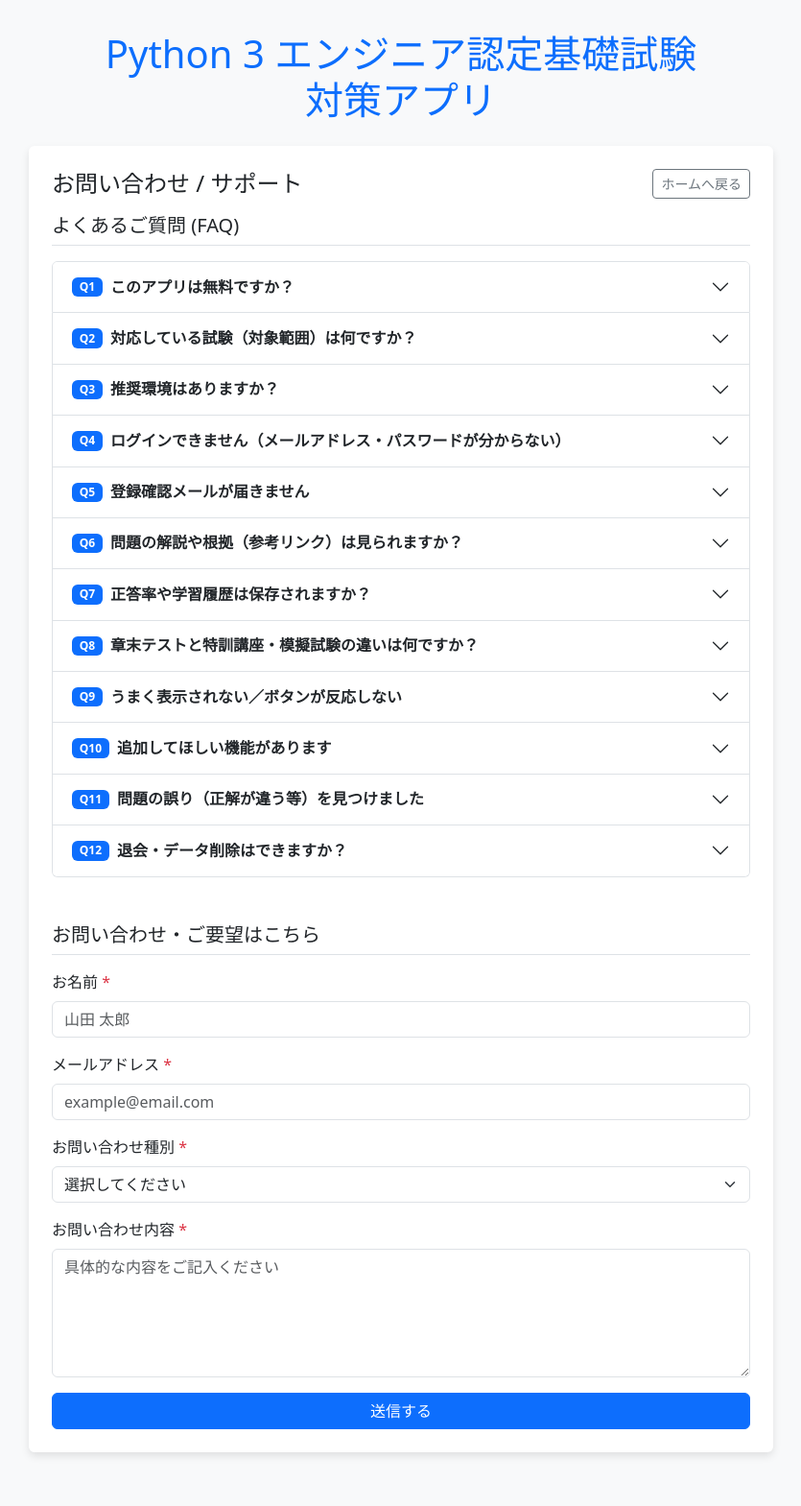
After one commit to okkey-sun/okkey, a Flask app: page /support in a window 1280 px wide. The commit adds this page. Shown: the whole page at 96% size, without its empty margins (222-1057 px from the left). Run offline with Flask 3, Linux system fonts and the light colour scheme.

Commit message:
問い合わせ実装

```diff
--- a/app.py
+++ b/app.py
@@ -65,6 +65,69 @@ def send_verification_email(user_email, token_url):
     except Exception as e:
         print(f"Email send error: {e}")
         return False
+
+def send_contact_email(name, user_email, category, message_body):
+    """
+    お問い合わせメールを管理者に送信する関数
+    """
+    receiver_email = os.environ.get('MAIL_ADDRESS')
+    password = os.environ.get('MAIL_PASSWORD')
+
+    if not receiver_email or not password:
+        print("Error: 環境変数 MAIL_ADDRESS または MAIL_PASSWORD が設定されていません。")
+        return False
+
+    subject = f"【お問い合わせ】{category} ({name}様)"
+    body = f"""
+以下の内容でお問い合わせがありました。
+
+■お名前: {name}
+■Email: {user_email}
+■カテゴリ: {category}
+
+■メッセージ:
+{message_body}
+"""
+
+    msg = MIMEMultipart()
+    msg['From'] = receiver_email
+    msg['To'] = receiver_email  # 管理者宛
+    msg['Reply-To'] = user_email # 返信先はユーザー
+    msg['Subject'] = subject
+    msg.attach(MIMEText(body, 'plain'))
+
+    try:
+        server = smtplib.SMTP('smtp.gmail.com', 587)
+        server.starttls()
+        server.login(receiver_email, password)
+        server.send_message(msg)
+        server.quit()
+        return True
+    except Exception as e:
+        print(f"Contact email send error: {e}")
+        return False
+
+@app.route("/support", methods=["GET", "POST"])
+def support():
+    # ログイン中ならemailを初期値として取得
+    email_initial = ""
+    if "user" in session:
+        email_initial = session["user"]
+
+    if request.method == "POST":
+        name = request.form.get("name")
+        email = request.form.get("email")
+        category = request.form.get("category")
+        message = request.form.get("message")
+
+        if send_contact_email(name, email, category, message):
+            flash("お問い合わせを送信しました。確認次第、担当者よりご連絡いたします。", "success")
+        else:
+            flash("送信に失敗しました。しばらく経ってから再度お試しください。", "danger")
+
+        return redirect(url_for("support"))
+
+    return render_template("support.html", email=email_initial)
 
 
 @app.route("/")
--- /dev/null
+++ b/templates/support.html
@@ -0,0 +1,287 @@
+<!DOCTYPE html>
+<html lang="ja">
+<head>
+    <meta charset="UTF-8">
+    <meta name="viewport" content="width=device-width, initial-scale=1.0">
+    <title>お問い合わせ - Python 3 エンジニア認定基礎試験 対策アプリ</title>
+    <link href="https://cdn.jsdelivr.net/npm/bootstrap@5.3.0/dist/css/bootstrap.min.css" rel="stylesheet">
+    <style>
+        body {
+            background-color: #f8f9fa;
+            padding-top: 2rem;
+            padding-bottom: 2rem;
+        }
+        .container {
+            max-width: 800px;
+        }
+        .card {
+            border: none;
+            box-shadow: 0 4px 8px rgba(0,0,0,0.1);
+        }
+        .accordion-button:not(.collapsed) {
+            background-color: #e7f1ff;
+            color: #0c63e4;
+        }
+        .back-link {
+            text-decoration: none;
+        }
+        .faq-q {
+            font-weight: bold;
+        }
+        .faq-a-wrapper {
+            display: flex;
+            align-items: flex-start;
+        }
+        .faq-label {
+            min-width: 2rem;
+            text-align: center;
+        }
+    </style>
+</head>
+<body>
+    <div class="container">
+        <h1 class="text-center text-primary mb-4">Python 3 エンジニア認定基礎試験<br>対策アプリ</h1>
+
+        <div class="card p-4 mb-4">
+            <div class="d-flex justify-content-between align-items-center mb-3">
+                <h2 class="h4 mb-0">お問い合わせ / サポート</h2>
+                <a href="/" class="back-link btn btn-outline-secondary btn-sm">ホームへ戻る</a>
+            </div>
+
+            <!-- Flash Messages -->
+            {% with messages = get_flashed_messages(with_categories=true) %}
+                {% if messages %}
+                    {% for category, message in messages %}
+                        <div class="alert alert-{{ 'success' if category == 'success' else 'danger' }} alert-dismissible fade show" role="alert">
+                            {{ message }}
+                            <button type="button" class="btn-close" data-bs-dismiss="alert" aria-label="Close"></button>
+                        </div>
+                    {% endfor %}
+                {% endif %}
+            {% endwith %}
+
+            <!-- Section 1: FAQ -->
+            <section class="mb-5">
+                <h3 class="h5 border-bottom pb-2 mb-3">よくあるご質問 (FAQ)</h3>
+                <div class="accordion" id="faqAccordion">
+                    <!-- Q1 -->
+                    <div class="accordion-item">
+                        <h2 class="accordion-header" id="heading1">
+                            <button class="accordion-button collapsed" type="button" data-bs-toggle="collapse" data-bs-target="#collapse1" aria-expanded="false" aria-controls="collapse1">
+                                <span class="badge bg-primary faq-label me-2">Q1</span>
+                                <span class="faq-q">このアプリは無料ですか？</span>
+                            </button>
+                        </h2>
+                        <div id="collapse1" class="accordion-collapse collapse" aria-labelledby="heading1" data-bs-parent="#faqAccordion">
+                            <div class="accordion-body faq-a-wrapper">
+                                <span class="badge bg-success faq-label me-2">A</span>
+                                <div>基本機能はすべて無料で利用できます。今後、追加機能や有料プランを導入する場合は事前に告知します。</div>
+                            </div>
+                        </div>
+                    </div>
+                    <!-- Q2 -->
+                    <div class="accordion-item">
+                        <h2 class="accordion-header" id="heading2">
+                            <button class="accordion-button collapsed" type="button" data-bs-toggle="collapse" data-bs-target="#collapse2" aria-expanded="false" aria-controls="collapse2">
+                                <span class="badge bg-primary faq-label me-2">Q2</span>
+                                <span class="faq-q">対応している試験（対象範囲）は何ですか？</span>
+                            </button>
+                        </h2>
+                        <div id="collapse2" class="accordion-collapse collapse" aria-labelledby="heading2" data-bs-parent="#faqAccordion">
+                            <div class="accordion-body faq-a-wrapper">
+                                <span class="badge bg-success faq-label me-2">A</span>
+                                <div>「Python 3 エンジニア認定基礎試験」の学習を想定しています。章別・演習形式で学べます。</div>
+                            </div>
+                        </div>
+                    </div>
+                    <!-- Q3 -->
+                    <div class="accordion-item">
+                        <h2 class="accordion-header" id="heading3">
+                            <button class="accordion-button collapsed" type="button" data-bs-toggle="collapse" data-bs-target="#collapse3" aria-expanded="false" aria-controls="collapse3">
+                                <span class="badge bg-primary faq-label me-2">Q3</span>
+                                <span class="faq-q">推奨環境はありますか？</span>
+                            </button>
+                        </h2>
+                        <div id="collapse3" class="accordion-collapse collapse" aria-labelledby="heading3" data-bs-parent="#faqAccordion">
+                            <div class="accordion-body faq-a-wrapper">
+                                <span class="badge bg-success faq-label me-2">A</span>
+                                <div>最新版の Google Chrome / Edge / Safari を推奨しています。スマホでも利用できます。</div>
+                            </div>
+                        </div>
+                    </div>
+                    <!-- Q4 -->
+                    <div class="accordion-item">
+                        <h2 class="accordion-header" id="heading4">
+                            <button class="accordion-button collapsed" type="button" data-bs-toggle="collapse" data-bs-target="#collapse4" aria-expanded="false" aria-controls="collapse4">
+                                <span class="badge bg-primary faq-label me-2">Q4</span>
+                                <span class="faq-q">ログインできません（メールアドレス・パスワードが分からない）</span>
+                            </button>
+                        </h2>
+                        <div id="collapse4" class="accordion-collapse collapse" aria-labelledby="heading4" data-bs-parent="#faqAccordion">
+                            <div class="accordion-body faq-a-wrapper">
+                                <span class="badge bg-success faq-label me-2">A</span>
+                                <div>メールアドレスの入力に誤りがないか確認してください。パスワードを忘れた場合は「新規登録、パスワード再設定はこちら」からお手続きください。</div>
+                            </div>
+                        </div>
+                    </div>
+                    <!-- Q5 -->
+                    <div class="accordion-item">
+                        <h2 class="accordion-header" id="heading5">
+                            <button class="accordion-button collapsed" type="button" data-bs-toggle="collapse" data-bs-target="#collapse5" aria-expanded="false" aria-controls="collapse5">
+                                <span class="badge bg-primary faq-label me-2">Q5</span>
+                                <span class="faq-q">登録確認メールが届きません</span>
+                            </button>
+                        </h2>
+                        <div id="collapse5" class="accordion-collapse collapse" aria-labelledby="heading5" data-bs-parent="#faqAccordion">
+                            <div class="accordion-body faq-a-wrapper">
+                                <span class="badge bg-success faq-label me-2">A</span>
+                                <div>迷惑メールフォルダをご確認ください。数分待っても届かない場合は、メールアドレスの誤入力の可能性がありますので、再度ご登録をお願いします。</div>
+                            </div>
+                        </div>
+                    </div>
+                    <!-- Q6 -->
+                    <div class="accordion-item">
+                        <h2 class="accordion-header" id="heading6">
+                            <button class="accordion-button collapsed" type="button" data-bs-toggle="collapse" data-bs-target="#collapse6" aria-expanded="false" aria-controls="collapse6">
+                                <span class="badge bg-primary faq-label me-2">Q6</span>
+                                <span class="faq-q">問題の解説や根拠（参考リンク）は見られますか？</span>
+                            </button>
+                        </h2>
+                        <div id="collapse6" class="accordion-collapse collapse" aria-labelledby="heading6" data-bs-parent="#faqAccordion">
+                            <div class="accordion-body faq-a-wrapper">
+                                <span class="badge bg-success faq-label me-2">A</span>
+                                <div>問題によっては解説・参考情報を表示しています。順次充実させています。</div>
+                            </div>
+                        </div>
+                    </div>
+                    <!-- Q7 -->
+                    <div class="accordion-item">
+                        <h2 class="accordion-header" id="heading7">
+                            <button class="accordion-button collapsed" type="button" data-bs-toggle="collapse" data-bs-target="#collapse7" aria-expanded="false" aria-controls="collapse7">
+                                <span class="badge bg-primary faq-label me-2">Q7</span>
+                                <span class="faq-q">正答率や学習履歴は保存されますか？</span>
+                            </button>
+                        </h2>
+                        <div id="collapse7" class="accordion-collapse collapse" aria-labelledby="heading7" data-bs-parent="#faqAccordion">
+                            <div class="accordion-body faq-a-wrapper">
+                                <span class="badge bg-success faq-label me-2">A</span>
+                                <div>保存されます。学習の傾向分析（週次推移・章別正答率など）に利用され、analyticsページにて表示されます。傾向と対策としてご活用ください。</div>
+                            </div>
+                        </div>
+                    </div>
+                    <!-- Q8 -->
+                    <div class="accordion-item">
+                        <h2 class="accordion-header" id="heading8">
+                            <button class="accordion-button collapsed" type="button" data-bs-toggle="collapse" data-bs-target="#collapse8" aria-expanded="false" aria-controls="collapse8">
+                                <span class="badge bg-primary faq-label me-2">Q8</span>
+                                <span class="faq-q">章末テストと特訓講座・模擬試験の違いは何ですか？</span>
+                            </button>
+                        </h2>
+                        <div id="collapse8" class="accordion-collapse collapse" aria-labelledby="heading8" data-bs-parent="#faqAccordion">
+                            <div class="accordion-body faq-a-wrapper">
+                                <span class="badge bg-success faq-label me-2">A</span>
+                                <div>章末テストは指定範囲の理解度確認、特訓講座・模擬試験は問題数を選んで実戦形式で解く演習型です。</div>
+                            </div>
+                        </div>
+                    </div>
+                    <!-- Q9 -->
+                    <div class="accordion-item">
+                        <h2 class="accordion-header" id="heading9">
+                            <button class="accordion-button collapsed" type="button" data-bs-toggle="collapse" data-bs-target="#collapse9" aria-expanded="false" aria-controls="collapse9">
+                                <span class="badge bg-primary faq-label me-2">Q9</span>
+                                <span class="faq-q">うまく表示されない／ボタンが反応しない</span>
+                            </button>
+                        </h2>
+                        <div id="collapse9" class="accordion-collapse collapse" aria-labelledby="heading9" data-bs-parent="#faqAccordion">
+                            <div class="accordion-body faq-a-wrapper">
+                                <span class="badge bg-success faq-label me-2">A</span>
+                                <div>ページを再読み込みしてください。それでも解決しない場合は、ブラウザのキャッシュ削除や別ブラウザでお試しください。</div>
+                            </div>
+                        </div>
+                    </div>
+                    <!-- Q10 -->
+                    <div class="accordion-item">
+                        <h2 class="accordion-header" id="heading10">
+                            <button class="accordion-button collapsed" type="button" data-bs-toggle="collapse" data-bs-target="#collapse10" aria-expanded="false" aria-controls="collapse10">
+                                <span class="badge bg-primary faq-label me-2">Q10</span>
+                                <span class="faq-q">追加してほしい機能があります</span>
+                            </button>
+                        </h2>
+                        <div id="collapse10" class="accordion-collapse collapse" aria-labelledby="heading10" data-bs-parent="#faqAccordion">
+                            <div class="accordion-body faq-a-wrapper">
+                                <span class="badge bg-success faq-label me-2">A</span>
+                                <div>「お問い合わせ」からご要望をお送りください。今後の改善として検討させていただきます（例：復習モード、苦手分野自動出題、スマホUI改善など）。</div>
+                            </div>
+                        </div>
+                    </div>
+                    <!-- Q11 -->
+                    <div class="accordion-item">
+                        <h2 class="accordion-header" id="heading11">
+                            <button class="accordion-button collapsed" type="button" data-bs-toggle="collapse" data-bs-target="#collapse11" aria-expanded="false" aria-controls="collapse11">
+                                <span class="badge bg-primary faq-label me-2">Q11</span>
+                                <span class="faq-q">問題の誤り（正解が違う等）を見つけました</span>
+                            </button>
+                        </h2>
+                        <div id="collapse11" class="accordion-collapse collapse" aria-labelledby="heading11" data-bs-parent="#faqAccordion">
+                            <div class="accordion-body faq-a-wrapper">
+                                <span class="badge bg-success faq-label me-2">A</span>
+                                <div>大変助かります。是非ご指摘ください。「問題ID」や「問題文」をコピペしてご連絡ください。確認して修正させていただきます。</div>
+                            </div>
+                        </div>
+                    </div>
+                    <!-- Q12 -->
+                    <div class="accordion-item">
+                        <h2 class="accordion-header" id="heading12">
+                            <button class="accordion-button collapsed" type="button" data-bs-toggle="collapse" data-bs-target="#collapse12" aria-expanded="false" aria-controls="collapse12">
+                                <span class="badge bg-primary faq-label me-2">Q12</span>
+                                <span class="faq-q">退会・データ削除はできますか？</span>
+                            </button>
+                        </h2>
+                        <div id="collapse12" class="accordion-collapse collapse" aria-labelledby="heading12" data-bs-parent="#faqAccordion">
+                            <div class="accordion-body faq-a-wrapper">
+                                <span class="badge bg-success faq-label me-2">A</span>
+                                <div>可能です。「お問い合わせ」から登録メールアドレスを添えてその旨ご連絡ください。</div>
+                            </div>
+                        </div>
+                    </div>
+                </div>
+            </section>
+
+            <!-- Section 2: Contact Form -->
+            <section>
+                <h3 class="h5 border-bottom pb-2 mb-3">お問い合わせ・ご要望はこちら</h3>
+                <form action="{{ url_for('support') }}" method="POST">
+                    <div class="mb-3">
+                        <label for="name" class="form-label">お名前 <span class="text-danger">*</span></label>
+                        <input type="text" class="form-control" id="name" name="name" required placeholder="山田 太郎">
+                    </div>
+                    <div class="mb-3">
+                        <label for="email" class="form-label">メールアドレス <span class="text-danger">*</span></label>
+                        <input type="email" class="form-control" id="email" name="email" required value="{{ email if email else '' }}" placeholder="example@email.com">
+                    </div>
+                    <div class="mb-3">
+                        <label for="category" class="form-label">お問い合わせ種別 <span class="text-danger">*</span></label>
+                        <select class="form-select" id="category" name="category" required>
+                            <option value="" selected disabled>選択してください</option>
+                            <option value="ご意見・ご要望">ご意見・ご要望</option>
+                            <option value="不具合報告">システム不具合の報告</option>
+                            <option value="問題・解説の不備報告">問題・解説の不備報告</option>
+                            <option value="アカウント関連">アカウント・ログイン関連</option>
+                            <option value="その他">その他</option>
+                        </select>
+                    </div>
+                    <div class="mb-3">
+                        <label for="message" class="form-label">お問い合わせ内容 <span class="text-danger">*</span></label>
+                        <textarea class="form-control" id="message" name="message" rows="5" required placeholder="具体的な内容をご記入ください"></textarea>
+                    </div>
+                    <div class="d-grid">
+                        <button type="submit" class="btn btn-primary">送信する</button>
+                    </div>
+                </form>
+            </section>
+        </div>
+    </div>
+
+    <script src="https://cdn.jsdelivr.net/npm/bootstrap@5.3.0/dist/js/bootstrap.bundle.min.js"></script>
+</body>
+</html>
```
Also changed, not shown: templates/login.html (+7 -4 lines).
